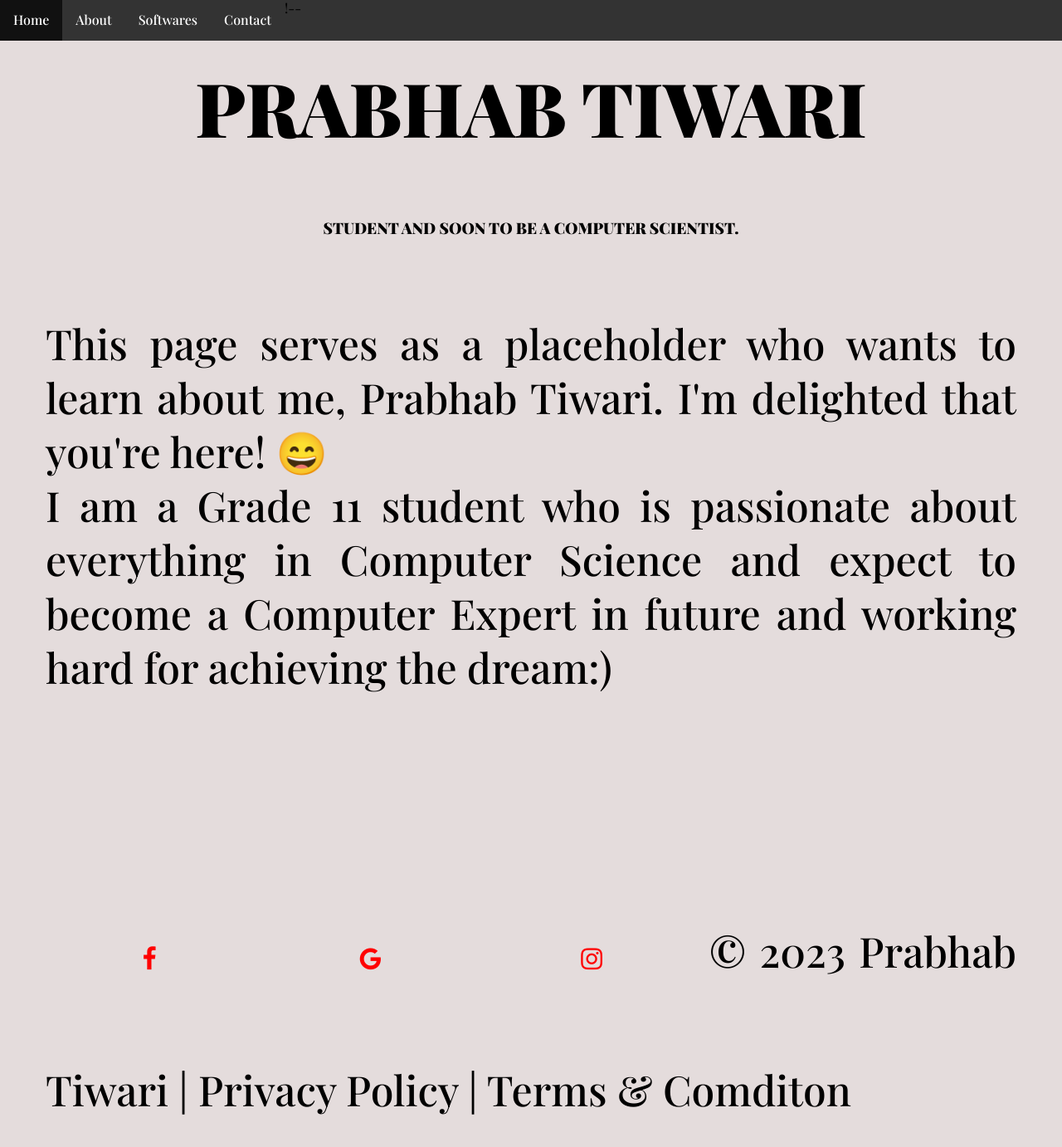
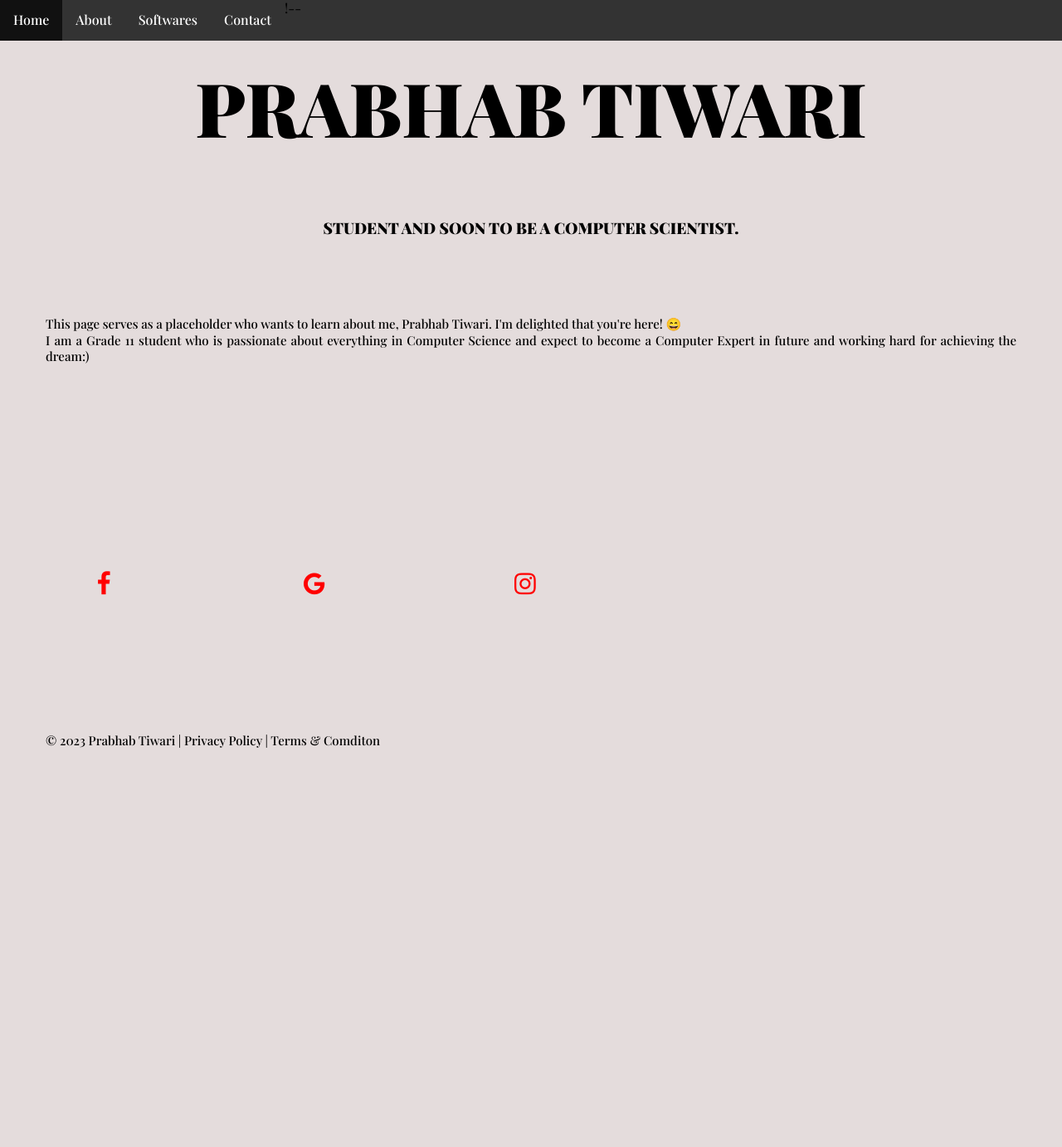
Before and after one commit to PrabhabTiwari/website, a Jekyll site: the page built from index.html, in a window 1280 px wide and 1400 px high, scrolled down 891 px. Shown: the top 1382 px of the window at 83% size. Built offline with Jekyll 4.4.1, drawn with Linux system fonts in a browser that asks for light colours; after the commit the page ends 1849 px from its top, so only the background shows below that.

Commit message:
Update footer.html

```diff
--- a/_includes/footer.html
+++ b/_includes/footer.html
@@ -5,7 +5,7 @@
 <link rel="stylesheet" href="https://cdnjs.cloudflare.com/ajax/libs/font-awesome/4.7.0/css/font-awesome.min.css">
 <style>
 p{
-
+font-size: 15px;
  }
 
 .fa {
@@ -50,7 +50,7 @@
 </head>
 <body>
 
-<p>
+
 
 <!-- Add font awesome icons -->
 
@@ -58,7 +58,8 @@
 
 <a href="mailto:t.prabhab@gmail.com" class="fa fa-google"></a>
 
-<a href="https://www.instagram.com/tiwari_prabhab/" class="fa fa-instagram"></a> ©  2023  Prabhab  Tiwari |  Privacy Policy | Terms & Comditon
+<a href="https://www.instagram.com/tiwari_prabhab/" class="fa fa-instagram"></a>
+<p> ©  2023  Prabhab  Tiwari |  Privacy Policy | Terms & Comditon
 
       </p>
 </body>
```
